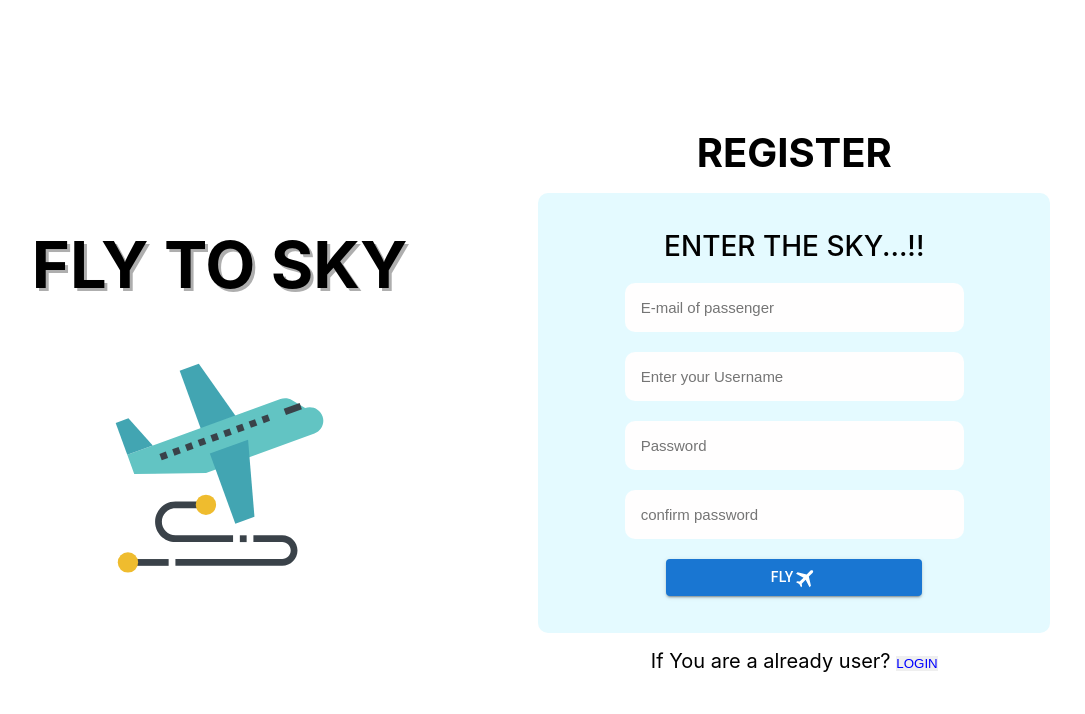
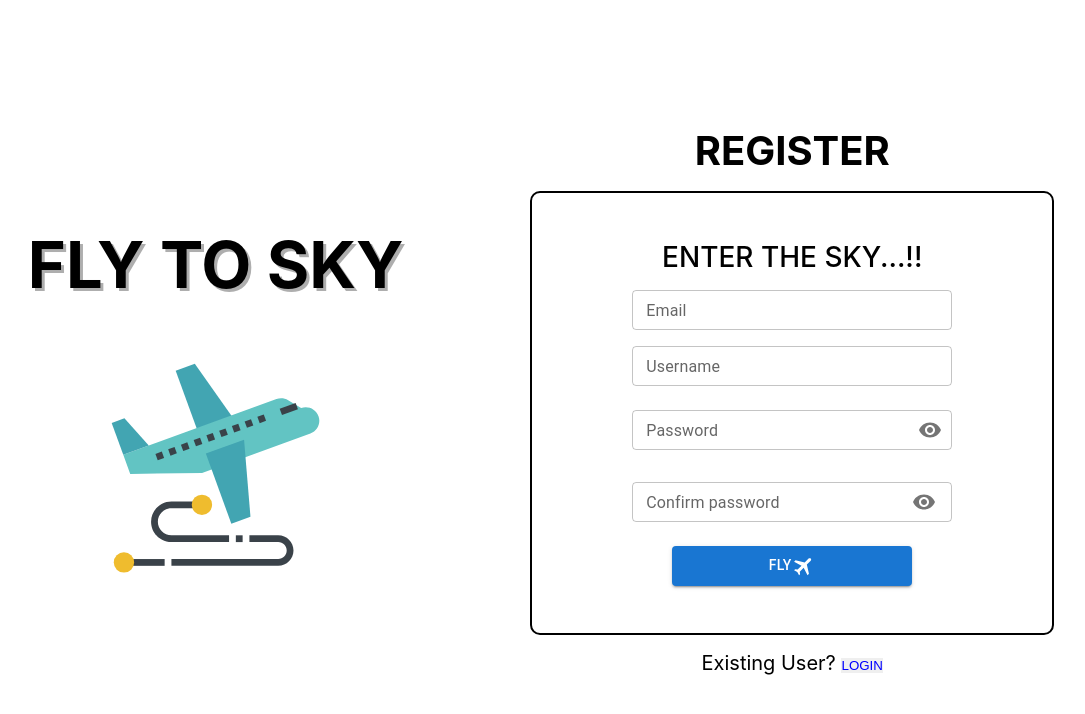
Before and after one commit to suba2002/fly-to-sky, a React (Create React App) app: page / in a window 1280 px wide. Shown: the top 714 px of the page, without its empty margins (99-1184 px from the left). Built offline with nearby package versions, Linux system fonts and the light colour scheme.

Commit message:
popup added

```diff
--- a/src/app/store.js
+++ b/src/app/store.js
@@ -6,7 +6,4 @@ export const store = configureStore({
     user: userReducer,
   },
 
-  // middleware: (getDefaultMiddleware) => {
-  //   getDefaultMiddleware();
-  // },
 });
--- a/src/components/Login/Login.js
+++ b/src/components/Login/Login.js
@@ -1,36 +1,94 @@
-import React, { useState } from "react";
+import React, { useEffect, useState } from "react";
 import "./Login.css";
 import FlightIcon from "@mui/icons-material/Flight";
+import TextField from "@mui/material/TextField";
+import IconButton from "@mui/material/IconButton";
+import OutlinedInput from "@mui/material/OutlinedInput";
+import InputLabel from "@mui/material/InputLabel";
+import InputAdornment from "@mui/material/InputAdornment";
+import FormControl from "@mui/material/FormControl";
+import Visibility from "@mui/icons-material/Visibility";
+import VisibilityOff from "@mui/icons-material/VisibilityOff";
 import { useNavigate } from "react-router-dom";
 import { getAuth, signInWithEmailAndPassword } from "firebase/auth";
 import { ReactComponent as Icon } from "../../assets/fly-to-sky.svg";
+import { useDispatch } from "react-redux";
 import Button from "@mui/material/Button";
+import { set_username } from "../../features/userSlice";
 
 export const Login = () => {
-  const [username, setUsername] = useState("");
   const [email, setEmail] = useState("");
   const [password, setPassword] = useState("");
+  const [invalidEmail, setInvalidEmail] = useState(false);
+  const [incorrectPassword, setIncorrectPassword] = useState(false);
+  const [success, setSuccess] = useState(false);
+  const navigate = useNavigate();
+  const dispatch = useDispatch();
 
-  const navigate = useNavigate();
+  const [showPassword, setShowPassword] = useState(false);
+
+  const handleClickShowPassword = () => setShowPassword((show) => !show);
+
+  const handleMouseDownPassword = (event) => {
+    event.preventDefault();
+  };
+
+  const loginfunction = () => {
+    if (invalidEmail) {
+      setTimeout(() => {
+        setInvalidEmail(false);
+      }, 3000);
+    } else if (incorrectPassword) {
+      setTimeout(() => {
+        setIncorrectPassword(false);
+      }, 3000);
+    } else if (success) {
+      setTimeout(() => {
+        setSuccess(false);
+      }, 3000);
+    }
+  };
+
+  useEffect(() => {
+    loginfunction();
+  }, [incorrectPassword, invalidEmail, success]);
 
   const login = () => {
-    if (username == "" && email == "" && password == "") {
+    loginfunction();
+
+    if (email == "" && password == "") {
       return;
     }
 
     const auth = getAuth();
     signInWithEmailAndPassword(auth, email, password)
       .then((userCredential) => {
+        setSuccess(true);
         const user = userCredential.user;
-        console.log("User authenticated:", user);
-        navigate("/booking");
+        console.log(
+          "User authenticated:",
+          user,
+          userCredential,
+          user.auth,
+          user.displayName
+        );
+        dispatch(set_username(user.displayName));
+        navigate("/intro");
       })
       .catch((error) => {
         const errorCode = error.code;
         const errorMessage = error.message;
         console.error("Authentication error:", errorCode, errorMessage);
+
+        if (errorCode === "auth/user-not-found") {
+          setInvalidEmail(true);
+        } else if (errorCode === "auth/invalid-email") {
+          setInvalidEmail(true);
+        } else if (errorCode === "auth/wrong-password") {
+          setIncorrectPassword(true);
+        } else {
+        }
       });
-    navigate("/intro");
   };
   return (
     <div className="login">
@@ -41,28 +99,62 @@ export const Login = () => {
       <div className="login__details">
         <h2>Login</h2>
         <div className="login__container">
+          <form>
             <p>Enter To Sky...!!</p>
-          <input
-            type="email"
-            value={email}
-            placeholder="E-mail of passenger"
+            <TextField
+              helperText=""
+              label="Email"
+              size="small"
+              style={{ width: "40vh" }}
               onChange={(e) => setEmail(e.target.value)}
             />
-          <input
-            type="text"
-            placeholder="Enter your Username"
-            onChange={(e) => setUsername(e.target.value)}
+            <FormControl
+              sx={{ m: 1, width: "25ch" }}
+              size="small"
+              style={{ width: "40vh" }}
+              variant="outlined"
+            >
+              <InputLabel>Password</InputLabel>
+              <OutlinedInput
+                onChange={(e) => setPassword(e.target.value)}
+                type={showPassword ? "text" : "password"}
+                endAdornment={
+                  <InputAdornment position="end">
+                    <IconButton
+                      aria-label="toggle password visibility"
+                      onClick={handleClickShowPassword}
+                      onMouseDown={handleMouseDownPassword}
+                      edge="end"
+                    >
+                      {showPassword ? <VisibilityOff /> : <Visibility />}
+                    </IconButton>
+                  </InputAdornment>
+                }
+                label="Password"
               />
-          <input
-            type="password"
-            value={password}
-            placeholder="Password"
-            onChange={(e) => setPassword(e.target.value)}
+            </FormControl>
+            <Button
+              variant="contained"
+              onClick={login}
+              style={{ width: "30vh" }}
+            >
+              Fly
+              <FlightIcon
+                style={{ transform: "rotate(45deg)", height: "3vh" }}
               />
-          <Button variant="contained" onClick={login} style={{width:"20vw"}}>
-            Fly
-            <FlightIcon style={{ transform: "rotate(45deg)", height: "3vh" }} />
             </Button>
+          </form>
+        </div>
+        <div>
+          {invalidEmail === true ? (
+            <p className="popup__show">Invalid Email</p>
+          ) : incorrectPassword === true ? (
+            <p className="popup__show">Incorrect Password</p>
+          ) : success === true ? (
+            <p className="popup__show">Login Successfully</p>
+          ) : (
+            <div></div>
+          )}
         </div>
       </div>
     </div>
--- a/src/components/Register/Register.css
+++ b/src/components/Register/Register.css
@@ -15,33 +15,18 @@
   align-items: center;
   justify-content: center;
   border-radius: 10px;
-  background-color: #e4faff;
-  width: 40vw;
+  /* background-color: #e4faff; */
+  width: 65vh;
   height: 55vh;
   gap: 2.5vh;
+  border: 2px solid #000;
 }
 
-.register__container > p {
+.register__container > form > p {
   font-weight: 500;
   font-size: 28px;
   text-align: center;
   text-transform: uppercase;
-}
-
-.register__container > input {
-  border: none;
-  outline: none;
-  background-color: #fffefe;
-  border-radius: 10px;
-  padding: 2vh;
-  width: 60%;
-  font-size: 15px;
-}
-
-
-
-.register__container > input:focus {
-  outline: 3px solid #000; /* Change the color and style as desired */
 }
 
 .register__intro > h1 {
@@ -59,28 +44,36 @@
   gap: 4vh;
 }
 
-.register__details{
+.register__details {
   display: flex;
   flex-direction: column;
   align-items: center;
   justify-content: center;
-  gap:2vh
+  gap: 2vh;
 }
 
-.register__details>h2{
+.register__details > h2 {
   font-size: 40px;
   text-transform: uppercase;
   color: #000;
+}
 
+.popup__show {
+  background-color: #66bfd3;
+  font-size: 20px;
+  border-radius: 5px;
+  width: 30vh;
+  text-align: center;
+  padding: 10px;
 }
 
 @media screen and (max-width: 767px) {
   .register {
     flex-direction: column;
-    gap:10vh;
+    gap: 10vh;
   }
 
   .register__container {
-    width: 60vw;
+    width: 65vh;
   }
 }
--- a/src/components/Register/Register.js
+++ b/src/components/Register/Register.js
@@ -1,4 +1,4 @@
-import React, { useState } from "react";
+import React, { useEffect, useState } from "react";
 import { useNavigate } from "react-router-dom";
 import FlightIcon from "@mui/icons-material/Flight";
 import { createUserWithEmailAndPassword } from "firebase/auth";
@@ -6,6 +6,15 @@ import auth from "../../firebase";
 import "./Register.css";
 import { ReactComponent as Icon } from "../../assets/fly-to-sky.svg";
 import Button from "@mui/material/Button";
+import { updateProfile } from "firebase/auth";
+import TextField from "@mui/material/TextField";
+import IconButton from "@mui/material/IconButton";
+import OutlinedInput from "@mui/material/OutlinedInput";
+import InputLabel from "@mui/material/InputLabel";
+import InputAdornment from "@mui/material/InputAdornment";
+import FormControl from "@mui/material/FormControl";
+import Visibility from "@mui/icons-material/Visibility";
+import VisibilityOff from "@mui/icons-material/VisibilityOff";
 
 export const Register = () => {
   const [username, setUsername] = useState("");
@@ -14,34 +23,88 @@ export const Register = () => {
   const [ConfirmPassword, setConfirmPassword] = useState("");
   const navigate = useNavigate();
 
+  const [showPassword, setShowPassword] = useState(false);
+  const [invalidEmail, setInvalidEmail] = useState(false);
+  const [invalidUsername, setInvalidUsername] = useState(false);
+  const [passwordMatch, setPasswordMatch] = useState(false);
+  const [success, isSuccess] = useState(false);
+
+  const handleClickShowPassword = () => setShowPassword((show) => !show);
+
+  const handleMouseDownPassword = (event) => {
+    event.preventDefault();
+  };
+
+  const registerfunction = () => {
+    if (passwordMatch) {
+      setTimeout(() => {
+        setPasswordMatch(false);
+      }, 5000);
+    } else if (invalidUsername) {
+      setTimeout(() => {
+        setInvalidUsername(false);
+      }, 5000);
+    } else if (invalidEmail) {
+      setTimeout(() => {
+        setInvalidEmail(false);
+      }, 5000);
+    } else if (success) {
+      setTimeout(() => {
+        isSuccess(false);
+      }, 3000);
+    } else {
+    }
+  };
+
+  useEffect(() => {
+    registerfunction();
+  }, [passwordMatch, invalidEmail, invalidUsername, success]);
+
   const register = () => {
     // const auth = auth();
+    registerfunction();
 
     if (
-      email == "" &&
-      username == "" &&
-      password == "" &&
-      ConfirmPassword == ""
+      email === "" &&
+      username === "" &&
+      password === "" &&
+      ConfirmPassword === ""
     ) {
       return;
     }
 
+    if (!/^[a-zA-Z0-9_.]+$/.test(username)) {
+      setInvalidUsername(true);
+      return;
+    }
+    if (!/^[\w-\.]+@([\w-]+\.)+[\w-]{2,}$/.test(email)) {
+      setInvalidEmail(true);
+      return;
+    }
     if (password !== ConfirmPassword) {
+      setPasswordMatch(true);
       return;
     }
 
-    createUserWithEmailAndPassword(auth, email, password)
-      .then((res) => {
-        res.user.displayName = username;
-        console.log(res);
+    createUserWithEmailAndPassword(auth, email, password).then((result) => {
+      isSuccess(true);
+      const user = result.user;
+
+      updateProfile(user, { displayName: username })
+        .then(() => {
+
+          console.log("successs");
+          navigate("/login");
         })
-      .catch((err) => console.log(err));
-    navigate(`/login`);
+        .catch((err) => {
+          console.log(err);
+        });
+    });
   };
 
-  const handleLogin =()=>{
-    navigate("/login")
-  }
+  const handleLogin = () => {
+    navigate("/login");
+  };
   return (
     <div className="register">
       <div className="register__intro">
@@ -51,36 +114,119 @@ export const Register = () => {
       <div className="register__details">
         <h2>Register</h2>
         <div className="register__container">
+          <form>
             <p>Enter The Sky...!!</p>
 
-          <input
-            type="email"
-            placeholder="E-mail of passenger"
+            <TextField
+              helperText=""
+              label="Email"
+              size="small"
+              style={{ width: "40vh" }}
               onChange={(e) => setEmail(e.target.value)}
             />
-          <input
-            type="text"
-            placeholder="Enter your Username"
+
+            <TextField
+              helperText=""
+              label="Username"
+              size="small"
+              style={{ width: "40vh" }}
               onChange={(e) => setUsername(e.target.value)}
             />
-          <input
-            type="password"
-            placeholder="Password"
+
+            <FormControl
+              sx={{ m: 1, width: "25ch" }}
+              size="small"
+              style={{ width: "40vh" }}
+              variant="outlined"
+            >
+              <InputLabel>Password</InputLabel>
+              <OutlinedInput
                 onChange={(e) => setPassword(e.target.value)}
+                type={showPassword ? "text" : "password"}
+                endAdornment={
+                  <InputAdornment position="end">
+                    <IconButton
+                      aria-label="toggle password visibility"
+                      onClick={handleClickShowPassword}
+                      onMouseDown={handleMouseDownPassword}
+                      edge="end"
+                    >
+                      {showPassword ? <VisibilityOff /> : <Visibility />}
+                    </IconButton>
+                  </InputAdornment>
+                }
+                label="Password"
               />
-          <input
-            type="password"
-            placeholder="confirm password"
+            </FormControl>
+
+            <FormControl
+              sx={{ m: 1, width: "25ch" }}
+              size="small"
+              style={{ width: "40vh" }}
+              variant="outlined"
+            >
+              <InputLabel>Confirm password</InputLabel>
+              <OutlinedInput
                 onChange={(e) => setConfirmPassword(e.target.value)}
+                type={showPassword ? "text" : "password"}
+                endAdornment={
+                  <InputAdornment position="end">
+                    <IconButton
+                      aria-label="toggle password visibility"
+                      onClick={handleClickShowPassword}
+                      onMouseDown={handleMouseDownPassword}
+                      edge="end"
+                      size="small"
+                    >
+                      {showPassword ? <VisibilityOff /> : <Visibility />}
+                    </IconButton>
+                  </InputAdornment>
+                }
+                label="confirm Password"
               />
+            </FormControl>
 
-          <Button variant="contained" onClick={register} style={{width:"20vw"}} >
+            <Button
+              variant="contained"
+              onClick={register}
+              style={{ width: "30vh" }}
+            >
               Fly
-            <FlightIcon style={{ transform: "rotate(45deg)", height: "3vh" }} />
+              <FlightIcon
+                style={{ transform: "rotate(45deg)", height: "3vh" }}
+              />
             </Button>
+          </form>
         </div>
+        <div>
+          {invalidEmail === true ? (
+            <p className="popup__show">invalid Email</p>
+          ) : invalidUsername === true ? (
+            <p className="popup__show">Invalid username</p>
+          ) : passwordMatch === true ? (
+            <p className="popup__show">password do not match</p>
+          ) : success ===true?(
+            <p className="popup__show">Registered Successfully</p>
+          ):
 
-        <p style={{fontSize:"20px"}}>If You are a already user? <button type="submit" onClick={handleLogin} style={{outline:"none",border:"none",color:"blue",backgroundColor:"none"}}>LOGIN</button></p>
+          (
+            <p style={{ fontSize: "20px" }}>
+              Existing User?{" "}
+              <button
+                type="submit"
+                onClick={handleLogin}
+                style={{
+                  outline: "none",
+                  border: "none",
+                  color: "blue",
+                  backgroundColor: "none",
+                }}
+              >
+                LOGIN
+              </button>
+            </p>
+          )}
+        </div>
       </div>
     </div>
   );
--- a/src/features/userSlice.js
+++ b/src/features/userSlice.js
@@ -17,4 +17,5 @@ export const {
   set_username
 } = userSlice.actions;
 
+
 export default userSlice.reducer;
```
Also changed, not shown: src/components/Details/Details.js (+5 -3 lines), src/components/Login/Login.css (+7 -20 lines), src/index.js (+11 -10 lines). Lines whose indentation alone changed are shown as unchanged.
